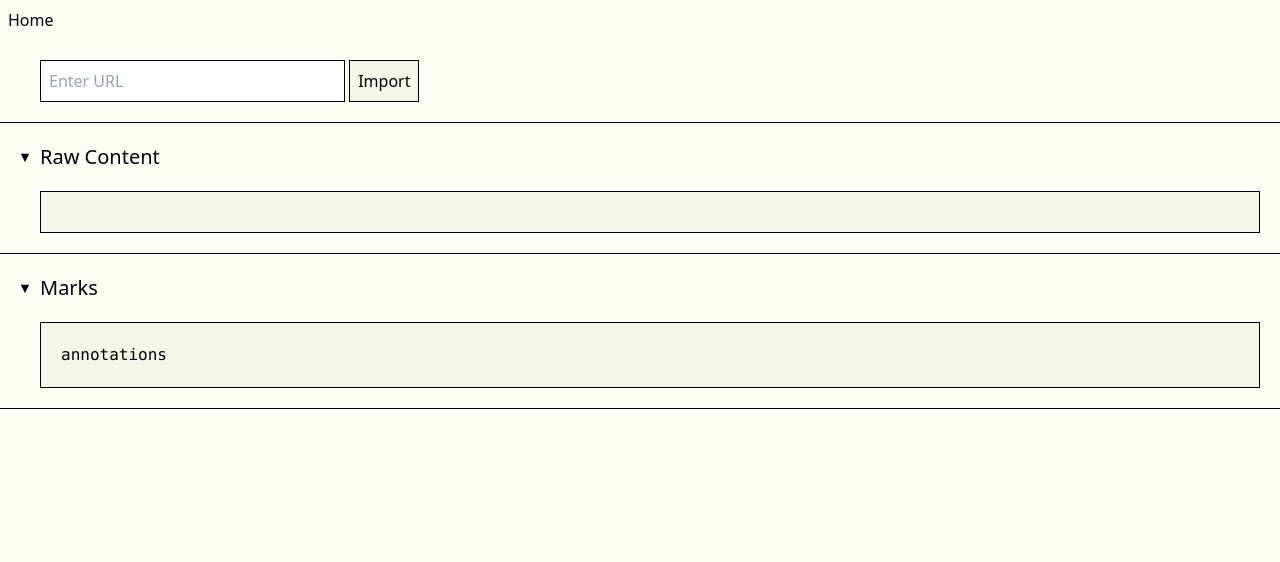
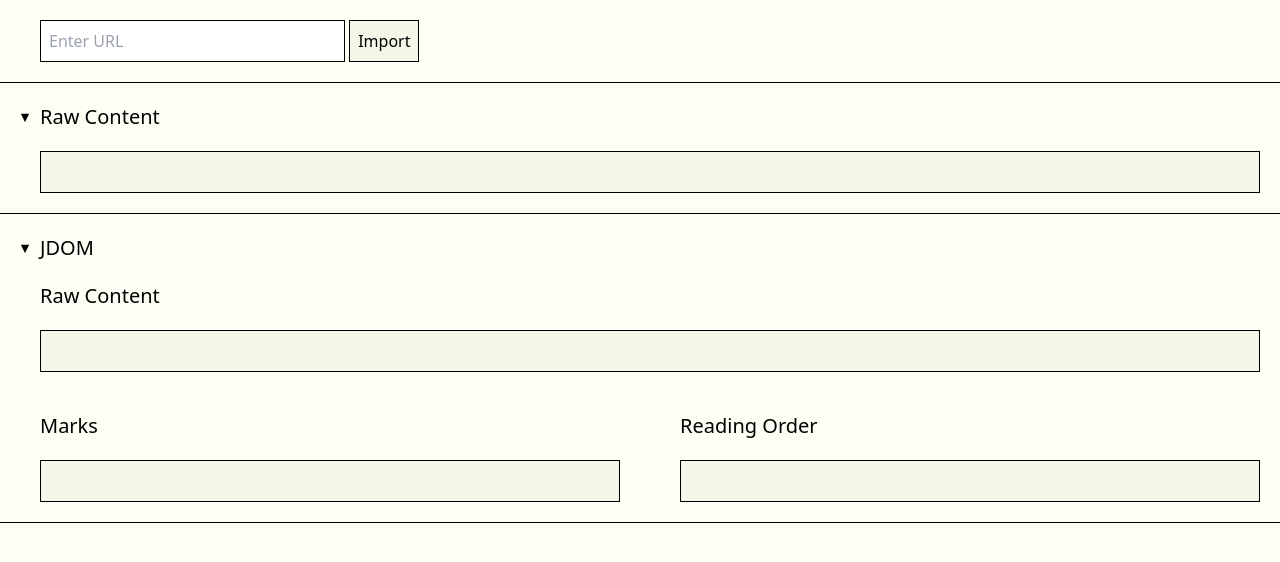
Before and after one commit to jessmartin/standoff-doc-prototype, a SvelteKit app: page / in a window 1280 px wide. Shown: the top 562 px of the page. Built offline with nearby package versions, Linux system fonts and the light colour scheme.

Commit message:
Add marks and reading order to the UI

```diff
--- a/src/lib/util.ts
+++ b/src/lib/util.ts
@@ -2,7 +2,11 @@ import * as parse5 from 'parse5'
 import type { Node } from 'parse5/dist/tree-adapters/default'
 import type { Element } from 'parse5/dist/tree-adapters/default'
 
+let readingOrderIndex = 0
+
 export const generateJDOM = (html: string) => {
+  readingOrderIndex = 0
+
   const jdom = {
     rawContent: html,
     marks: [],
@@ -22,7 +26,6 @@ const nodesToMark: { [index: string]: string } = {
 }
 
 const nodesNotToRead: [string] = ['nav']
-let readingOrderIndex = 0
 
 const walk = (nodes: Node[], marks: object[], readingOrder: object[] = [], readable = true) => {
   if (!nodes) return
--- a/src/routes/+layout.svelte
+++ b/src/routes/+layout.svelte
@@ -2,9 +2,9 @@
   import '../app.css'
 </script>
 
-<nav class="p-2">
+<!-- <nav class="p-2">
   <a class="hover:underline" href="/">Home</a>
-</nav>
+</nav> -->
 
 <div>
   <slot />
--- a/src/routes/+page.svelte
+++ b/src/routes/+page.svelte
@@ -1,13 +1,26 @@
 <script lang="ts">
   import type { ActionData } from './$types'
 
+  import { generateJDOM } from '$lib/util'
+
   export let form: ActionData
+
+  let content: string = ''
+  let marks: object[] = []
+  let readingOrder: object[] = []
+
+  if (form && form.html) {
+    const jdom = generateJDOM(form.html)
+    content = jdom.rawContent
+    marks = jdom.marks
+    readingOrder = jdom.readingOrder
+  }
 </script>
 
-{#if form}
+<!-- {#if form}
   <p>Form data:</p>
   <pre>{JSON.stringify(form, null, 2)}</pre>
-{/if}
+{/if} -->
 
 <article class="prose dark:prose-invert" />
 
@@ -26,12 +39,27 @@
     <pre>{#if form}{form.html}{/if}</pre>
   </div>
 </div>
-<div class="border-b border-black p-5 pl-10">
+<div class="p-5 pl-10">
   <h1 class="text-xl font-medium relative mb-5">
     <span class="absolute -inset-x-5 rotate-90 origin-center w-3 h-5 text-sm mt-1">&#9658;</span>
-    Marks
+    JDOM
   </h1>
+  <h1 class="text-xl font-medium relative mb-5">Raw Content</h1>
   <div class="border border-black p-5 bg-[#F4F7E7] overflow-scroll max-h-52">
-    <pre>annotations</pre>
+    <pre>{content}</pre>
   </div>
 </div>
+<div class="flex">
+  <div class="border-b border-black p-5 pl-10 w-1/2">
+    <h1 class="text-xl font-medium relative mb-5">Marks</h1>
+    <div class="border border-black p-5 bg-[#F4F7E7] overflow-scroll max-h-52">
+      <pre>{marks.map((e) => JSON.stringify(e, null, 2)).join('\n')}</pre>
+    </div>
+  </div>
+  <div class="border-b border-black p-5 pl-10 w-1/2">
+    <h1 class="text-xl font-medium relative mb-5">Reading Order</h1>
+    <div class="border border-black p-5 bg-[#F4F7E7] overflow-scroll max-h-52">
+      <pre>{readingOrder.map((e) => JSON.stringify(e, null, 2)).join('\n')}</pre>
+    </div>
+  </div>
+</div>
```
